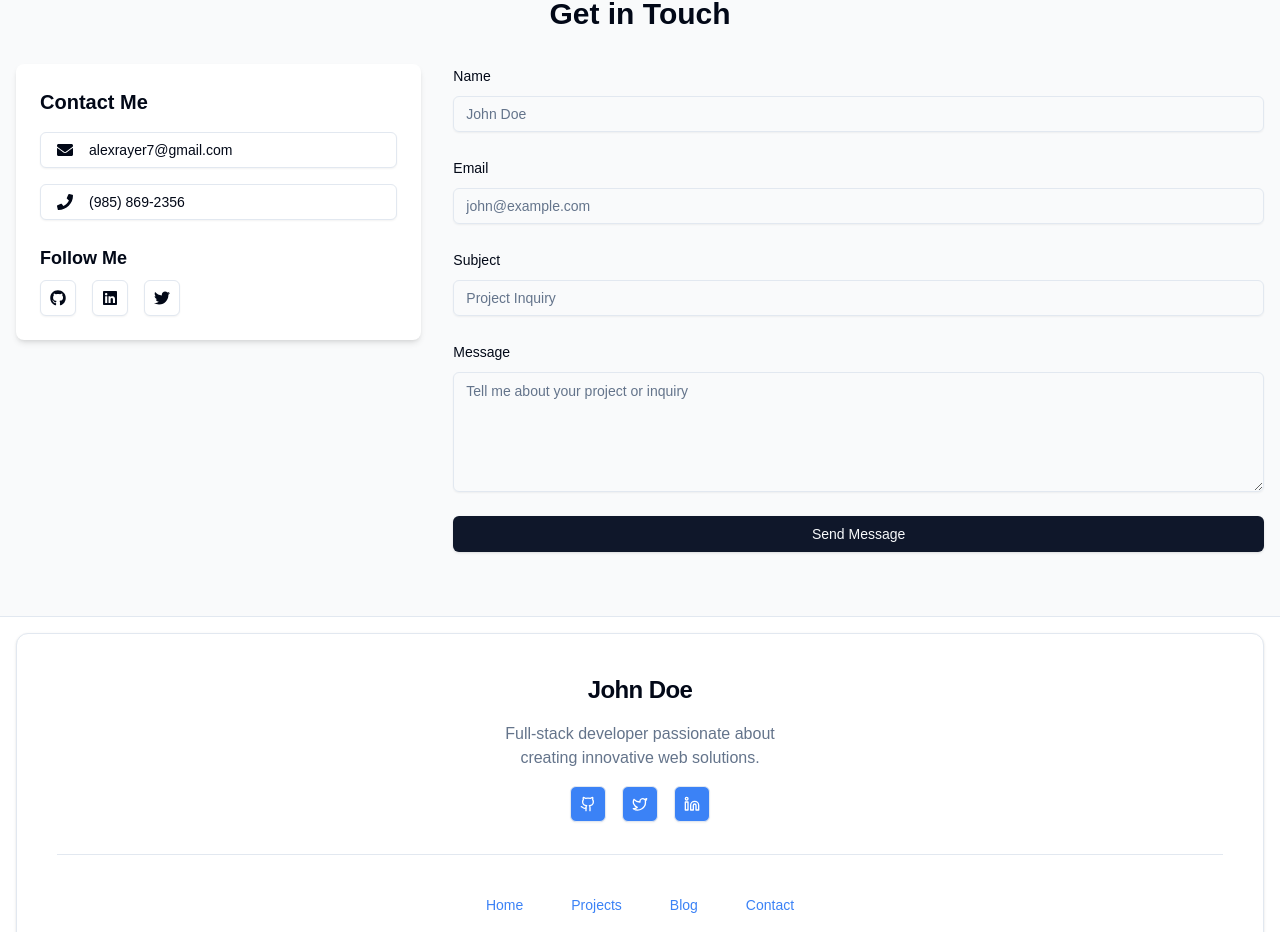
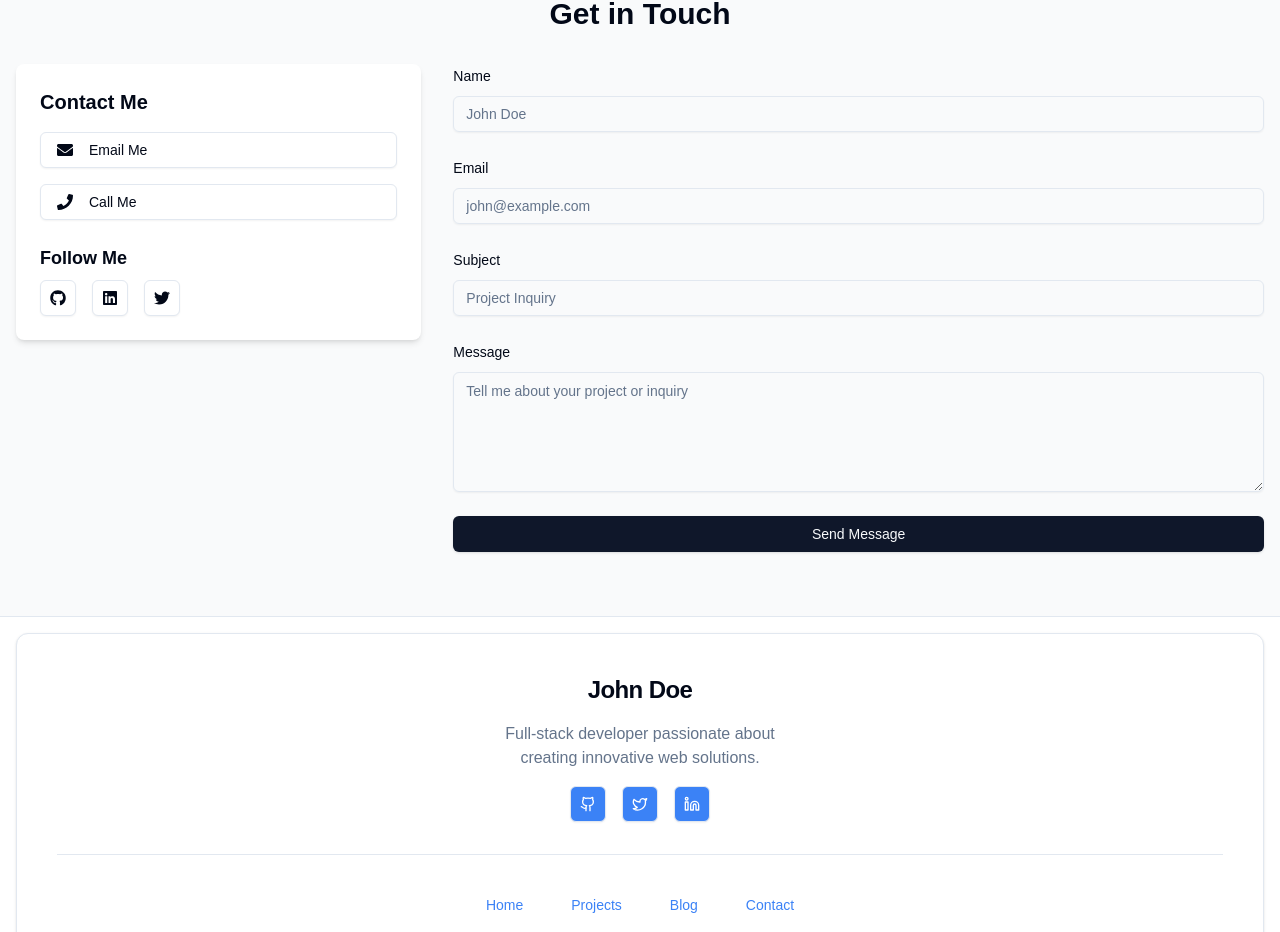
Before and after one commit to arayer143/alex-rayer-portfolio, a Next.js app: page / in a window 1280 px wide. Shown: the part 2796-3728 px from the top of the page. Built offline with nearby package versions, Linux system fonts and the light colour scheme.

Commit message:
small change to the contact section

```diff
--- a/components/contact-section.tsx
+++ b/components/contact-section.tsx
@@ -83,13 +83,13 @@ export function ContactSection() {
                 <Button variant="outline" className="w-full justify-start" asChild>
                   <a href="mailto:alexrayer7@gmail.com">
                     <FaEnvelope className="mr-2" />
-                    alexrayer7@gmail.com
+                    Email Me
                   </a>
                 </Button>
                 <Button variant="outline" className="w-full justify-start" asChild>
                   <a href="tel:9858692356">
                     <FaPhone className="mr-2" />
-                    (985) 869-2356
+                    Call Me
                   </a>
                 </Button>
               </div>
```
